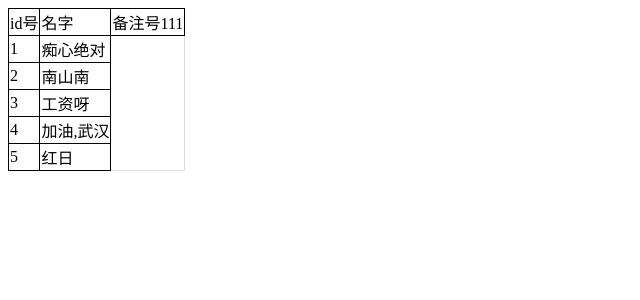
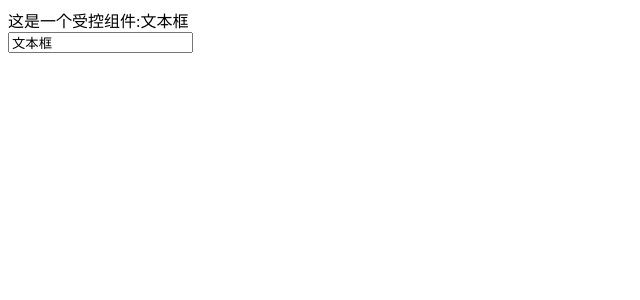
Before and after one commit to xu-jing119/react, a React (Create React App) app: page / in a window 1280 px wide. Shown: the top 300 px of the page, without its empty margins (0-640 px from the left). Built offline with nearby package versions, Linux system fonts and the light colour scheme.

Commit message:
受控组件

```diff
--- a/src/index.js
+++ b/src/index.js
@@ -70,43 +70,63 @@ import './index.css'
 // ReactDOM.render(<Hello />,document.getElementById('root'))
 
 
-// 综合案例 条件渲染 循环渲染 类组件
-const songs = [
-        {id:1,name:"痴心绝对"},
-        {id:2,name:"南山南"},
-        {id:3,name:"工资呀"},
-        {id:4,name:"加油,武汉"},
-        {id:5,name:"红日"},
-    ]
-const isLoading= true
-const fn = function(){
-    if(isLoading){
-        return <td>备注号111</td>
-    }else{
-        return null
+// // 综合案例 条件渲染 循环渲染 类组件
+// const songs = [
+//         {id:1,name:"痴心绝对"},
+//         {id:2,name:"南山南"},
+//         {id:3,name:"工资呀"},
+//         {id:4,name:"加油,武汉"},
+//         {id:5,name:"红日"},
+//     ]
+// const isLoading= true
+// const fn = function(){
+//     if(isLoading){
+//         return <td>备注号111</td>
+//     }else{
+//         return null
+//     }
+// }
+//     class Hello extends React.Component{
+//         render(){
+//             return (
+//                 <table className="container">
+//                 <thead>
+//                     <tr>
+//                         <td>id号</td>
+//                         <td>名字</td>
+//                         {fn()}
+//                     </tr>
+//                 </thead>
+//                 <tbody>
+//                     {songs.map(item=>(
+//                         <tr key={item.id}>
+//                             <td>{item.id}</td>
+//                             <td>{item.name}</td>
+//                         </tr>
+//                     ))}
+//                 </tbody>
+//                 </table>
+//             )
+//         }
+//     }
+//  ReactDOM.render(<Hello />,document.getElementById('root'))
+
+
+// 受控组件 实现属性绑定+事件绑定
+class Hello extends React.Component{
+    state={
+        txt:'文本框'
+    }
+    onIncream=(e)=>{
+        this.setState({
+            txt:e.target.value
+        })
+    }
+    render(){
+        return (<div>
+            <div>这是一个受控组件:{this.state.txt}</div>
+            <input type='value' value={this.state.txt} onChange={this.onIncream} />
+        </div>)
     }
 }
-    class Hello extends React.Component{
-        render(){
-            return (
-                <table className="container">
-                <thead>
-                    <tr>
-                        <td>id号</td>
-                        <td>名字</td>
-                        {fn()}
-                    </tr>
-                </thead>
-                <tbody>
-                    {songs.map(item=>(
-                        <tr key={item.id}>
-                            <td>{item.id}</td>
-                            <td>{item.name}</td>
-                        </tr>
-                    ))}
-                </tbody>
-                </table>
-            )
-        }
-    }
- ReactDOM.render(<Hello />,document.getElementById('root'))
+ReactDOM.render(<Hello />,document.getElementById('root'))
```
